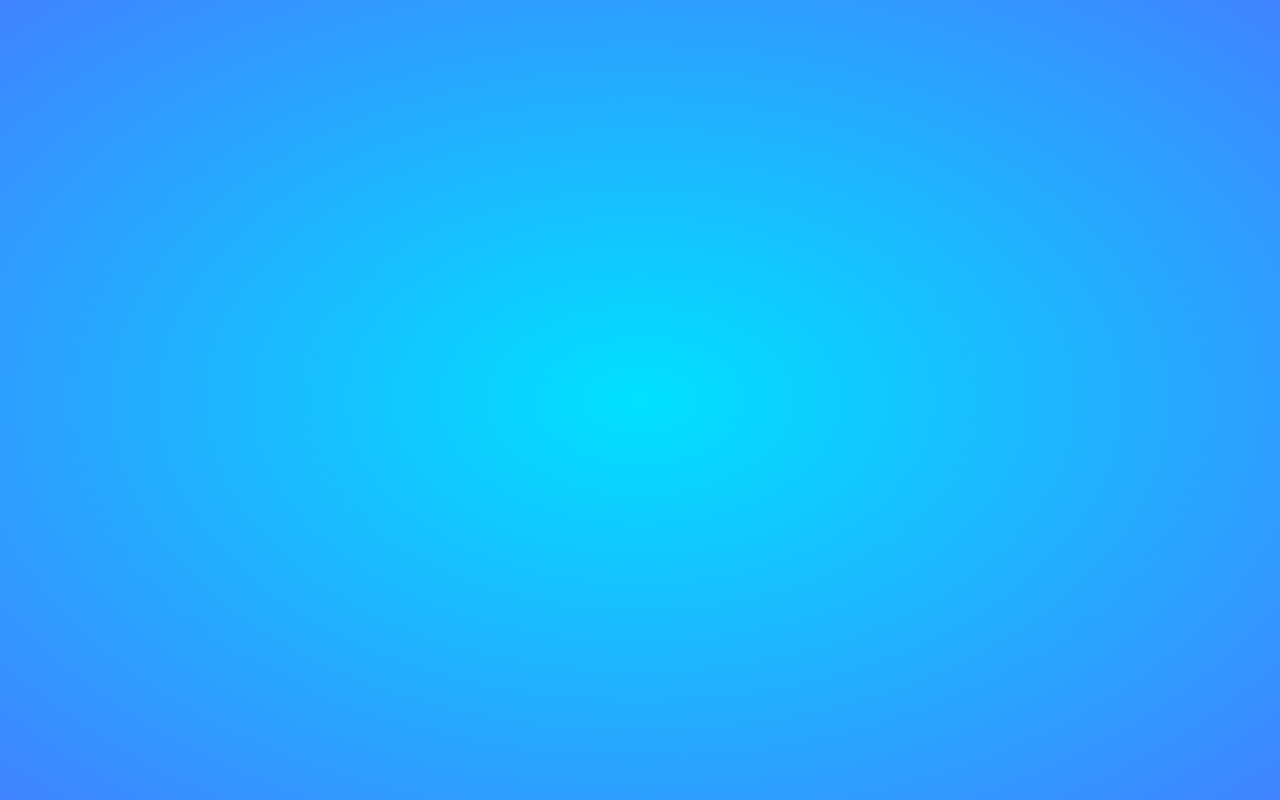
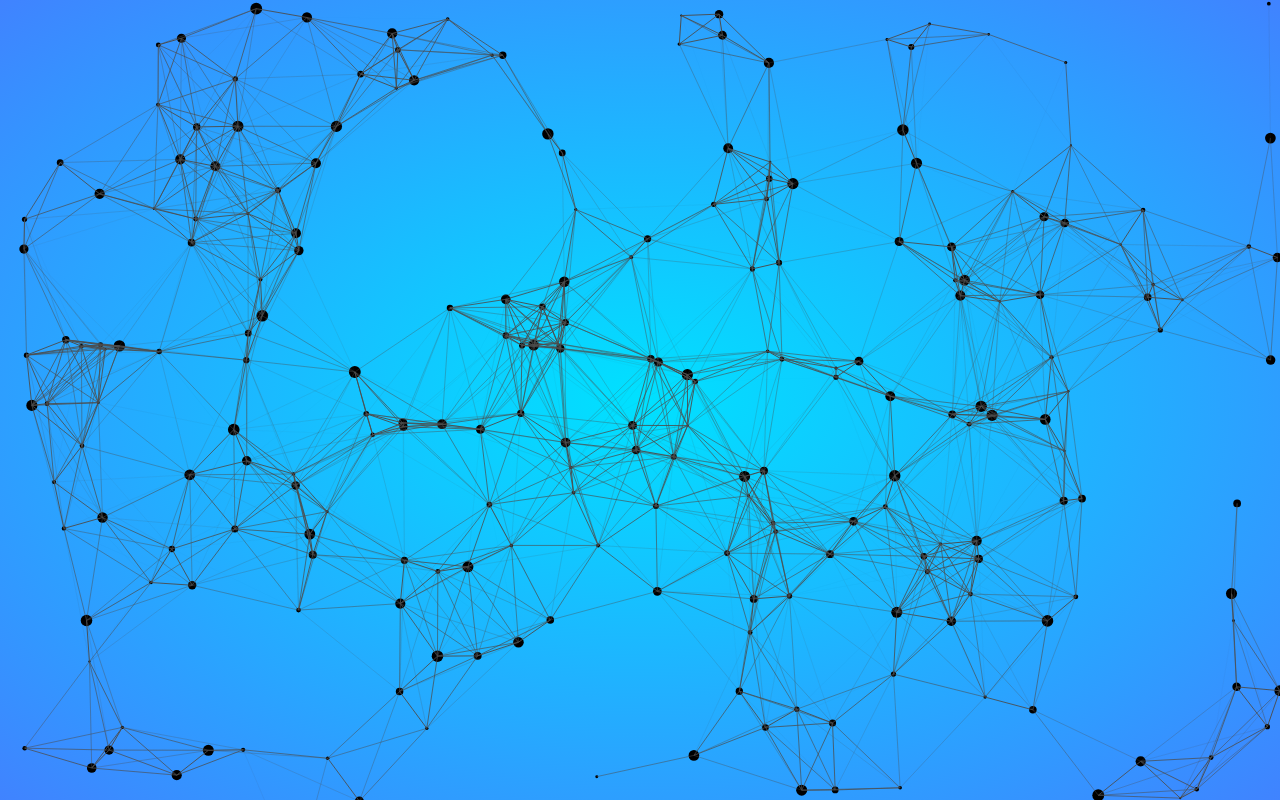
Before and after one commit to Shubham56-droid/Best-Animated-Wallpaper, a plain HTML site: page ParticleBackground/index.html in a window 1280 px wide. Drawn offline with Linux system fonts and the light colour scheme; animation ran at ten frames a second.

Commit message:
Add files via upload

```diff
--- a/ParticleBackground/script.js
+++ b/ParticleBackground/script.js
@@ -36,7 +36,7 @@ class Particle {
     {
         ctx.beginPath();
         ctx.arc(this.x,this.y,this.size,Math.PI * 2,false);
-        ctx.fillStyle = '#FCB900';
+        ctx.fillStyle = '#000';
         ctx.fill();
     }
 
@@ -90,16 +90,76 @@ function init()
 {
     particalesArray = [];
     let numberOfParticle = (canvas.height * canvas.width)/9000;
-    for(let i=0; i<numberOfParticle;i++)
+    for(let i=0; i<numberOfParticle* 2;i++)
     {
         let size = (Math.random() * 5) + 1;
         let x = (Math.random() * ((innerWidth - size * 2) - (size * 2)) + size * 2);
         let y = (Math.random() * ((innerHeight - size * 2) - (size * 2)) + size * 2);
         let directionX = (Math.random() * 5) - 2.5;
         let directionY = (Math.random() * 5) - 2.5;
-        let color = '##FCB900';
+        let color = '#000';
 
         particalesArray.push(new Particle(x,y,directionX,directionY,size,color));
 
     }
 }
+
+
+
+//check if particle are close enough to draw line
+function connect()
+{
+    let opacityValue = 1;
+    for(let a = 0; a<particalesArray.length; a++)
+    {
+        for(let b=a; b<particalesArray.length; b++)
+        {
+            let distance = ((particalesArray[a].x - particalesArray[b].x)
+            *(particalesArray[a].x - particalesArray[b].x))
+            + ((particalesArray[a].y - particalesArray[b].y)
+            *(particalesArray[a].y - particalesArray[b].y)) ;
+            if(distance < (canvas.width/7) * (canvas.height/7)){
+                opacityValue = 1 - (distance/20000);
+                ctx.strokeStyle = 'rgba(77, 77, 77,' + opacityValue + ')';
+                ctx.beginPath();
+                ctx.moveTo(particalesArray[a].x, particalesArray[a].y);
+                ctx.lineTo(particalesArray[b].x, particalesArray[b].y);
+                ctx.stroke();
+            }
+        }
+    }
+}
+
+
+
+// animation Loop
+function animate()
+{
+    requestAnimationFrame(animate);
+    ctx.clearRect(0,0,innerWidth,innerHeight);
+    for(let i=0; i<particalesArray.length; i++)
+    {
+        particalesArray[i].update();
+    }
+    connect();
+}
+
+
+// resize event
+window.addEventListener('resize',
+function(){
+    canvas.width = innerWidth;
+    canvas.height = innerHeight;
+    mouse.radius = ((canvas.height/80) * (canvas.height/80));
+    init();
+}
+);
+
+window.addEventListener('mouseout',
+function(){
+    mouse.x = undefined;
+    mouse.y = undefined;
+});
+
+init();
+animate();
--- a/ParticleBackground/style.css
+++ b/ParticleBackground/style.css
@@ -12,4 +12,5 @@
     width: 100%;
     height: 100%;
     background: radial-gradient(#00e1ff,#4083ff);
+
 }
```
